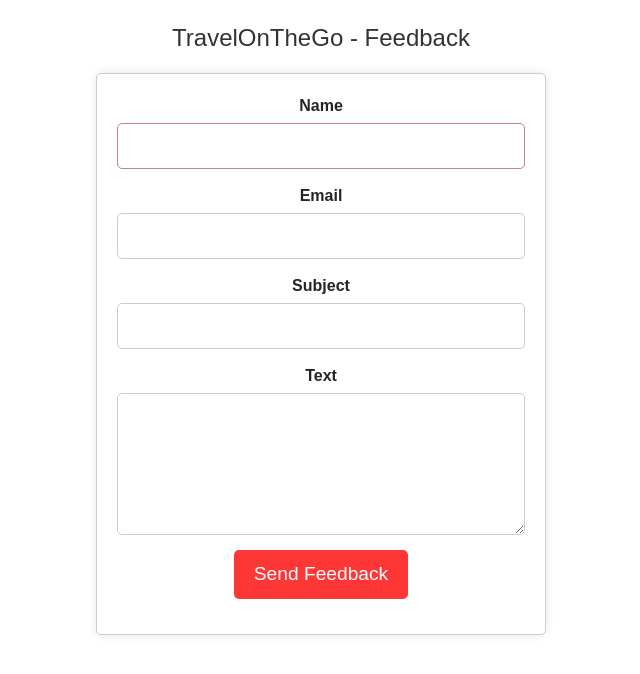
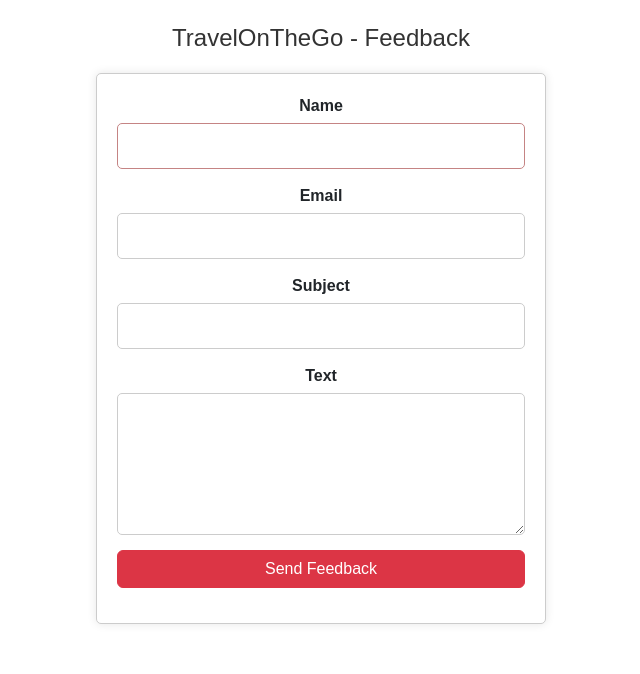
Before and after one commit to Aarya-0504/TravelOnTheGo, a React (Create React App) app in the folder client/: page /feedback in a window 1280 px wide. Shown: the top 674 px of the page, without its empty margins (319-959 px from the left). Built offline with nearby package versions, Linux system fonts and the light colour scheme.

Commit message:
feedback beautify

```diff
--- a/client/src/components/FeedBack.css
+++ b/client/src/components/FeedBack.css
@@ -61,7 +61,7 @@
 
 /* Send Feedback button */
 .button {
-  background-color: #ff3636;
+  background-color: #c58484;
   color: white;
   border: none;
   border-radius: 5px;
@@ -73,7 +73,7 @@
 }
 
 .button:hover {
-  background-color: #c34a4a;
+  background-color: #5e9f53;
   transform: scale(1.05);
 }
 
--- a/client/src/components/FeedBack.js
+++ b/client/src/components/FeedBack.js
@@ -94,7 +94,7 @@
           />
         </div>
         <div className="form__controls">
-          <button className="button">Send Feedback</button>
+          <button className="btn btn-danger">Send Feedback</button>
         </div>
       </form>
       <p>{result}</p>
```
